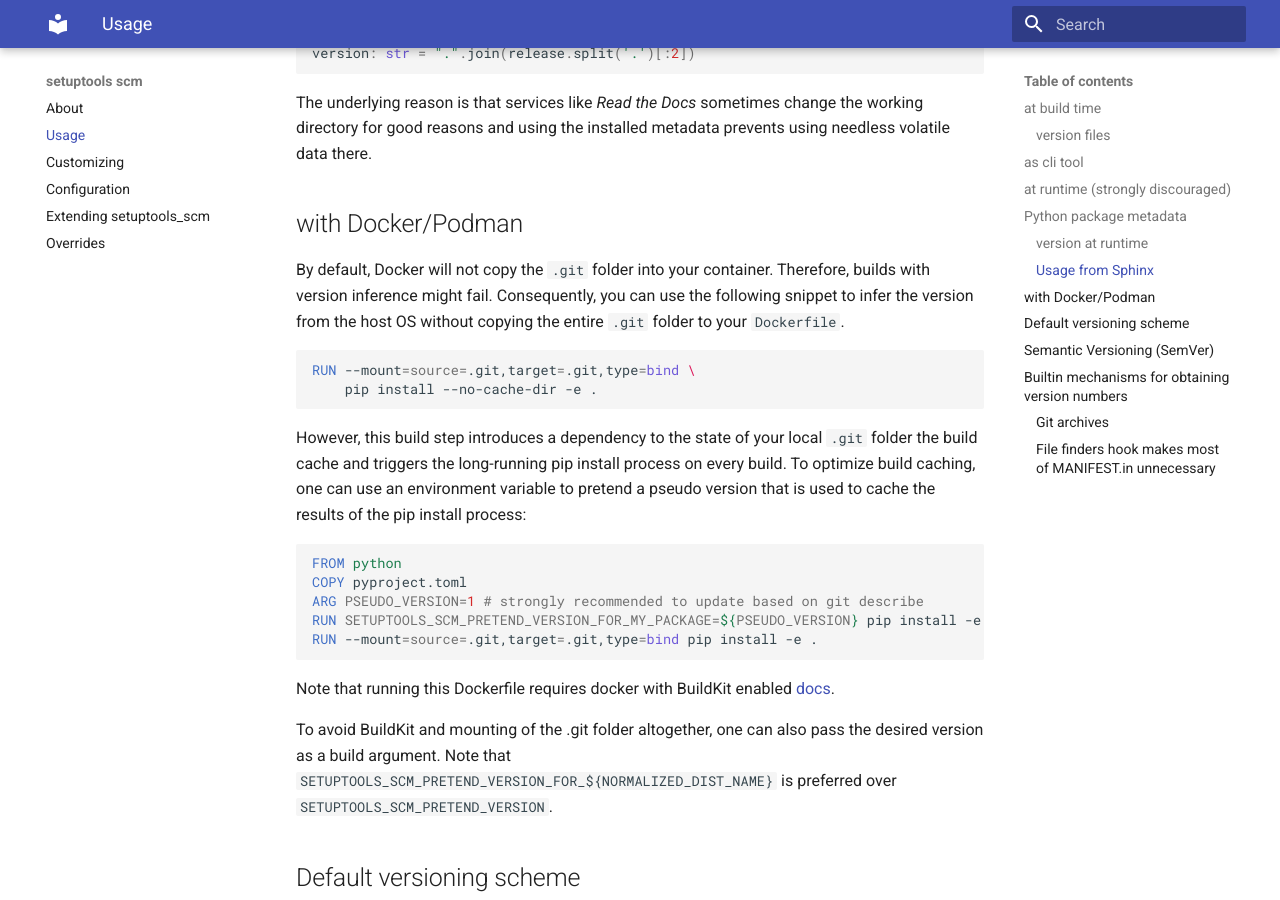
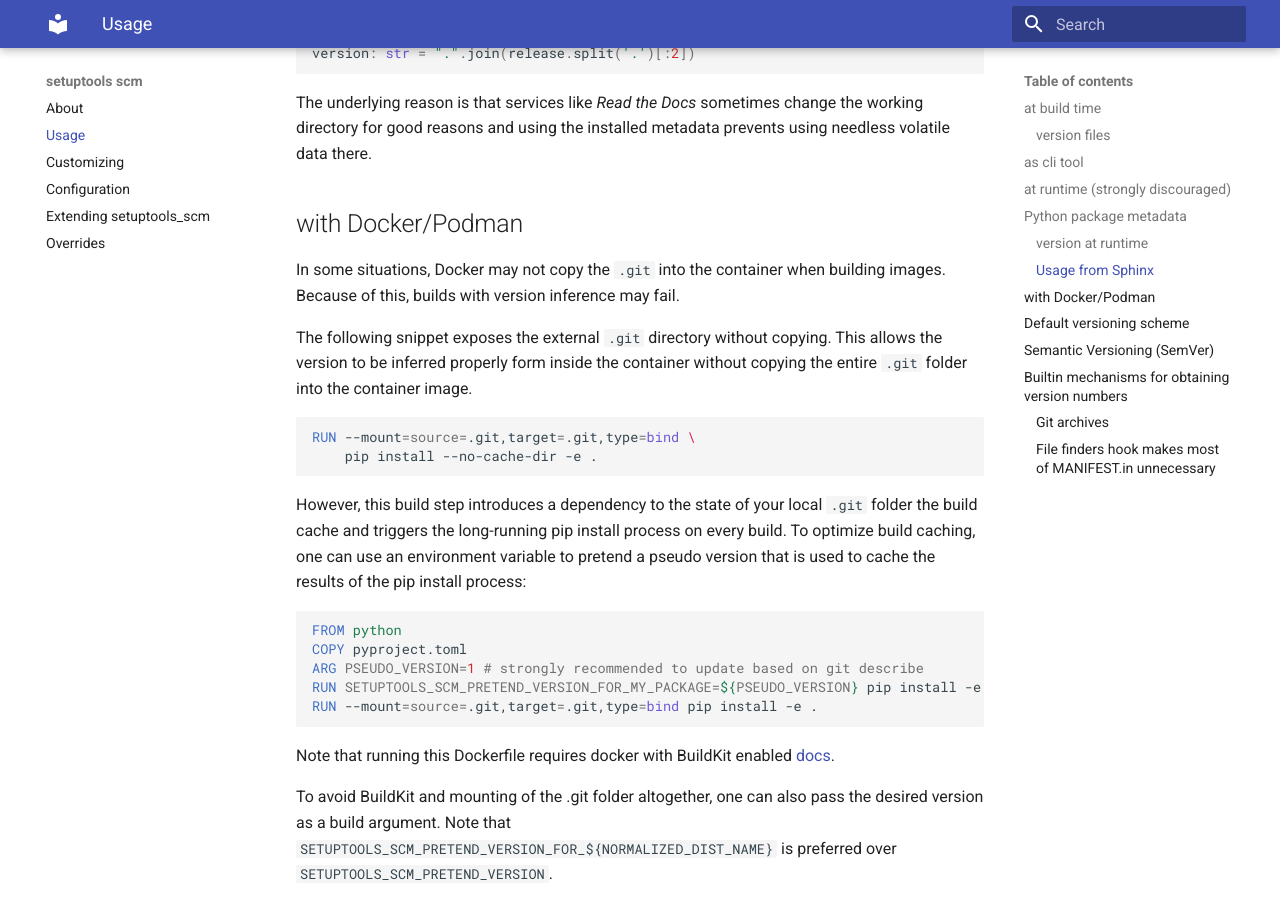
Before and after one commit to pypa/setuptools-scm, an MkDocs documentation site: the page built from docs/usage.md, in a window 1280 px wide and 900 px high, scrolled down 2533 px. Built offline with MkDocs 1.6.1 and Material for MkDocs 9.7.7, drawn with Linux system fonts in a browser that asks for light colours.

Commit message:
Reword docker usage hint
By default docker copies `.git`, so reworded that a bit. Note that, it
**is** good practice to avoid copying `.git` into container images.

The provided snippet doesn't infer the version in the host; it merely
mounts the git directory so that the version is inferred inside the
container build environment. Corrected this clarification.

````diff
--- a/docs/usage.md
+++ b/docs/usage.md
@@ -141,10 +141,12 @@ prevents using needless volatile data there.
 ## with Docker/Podman
 
 
-By default, Docker will not copy the `.git`  folder into your container.
-Therefore, builds with version inference might fail.
-Consequently, you can use the following snippet to infer the version from
-the host OS without copying the entire `.git` folder to your `Dockerfile`.
+In some situations, Docker may not copy the `.git`  into the container when
+building images. Because of this, builds with version inference may fail.
+
+The following snippet exposes the external `.git` directory without copying.
+This allows the version to be inferred properly form inside the container
+without copying the entire `.git` folder into the container image.
 
 ```dockerfile
 RUN --mount=source=.git,target=.git,type=bind \
````
